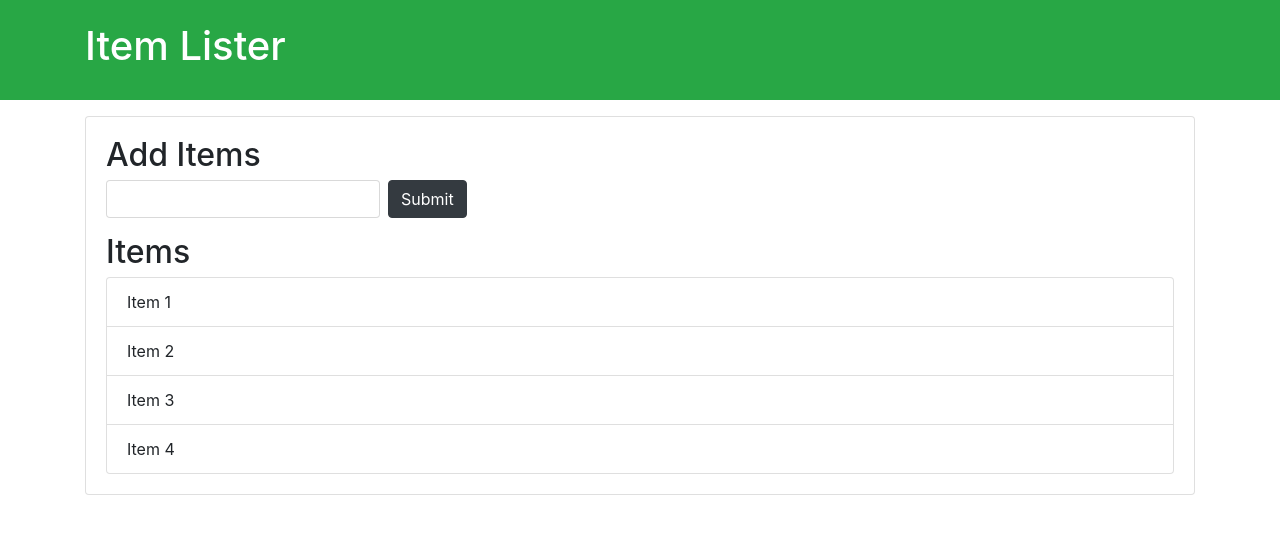
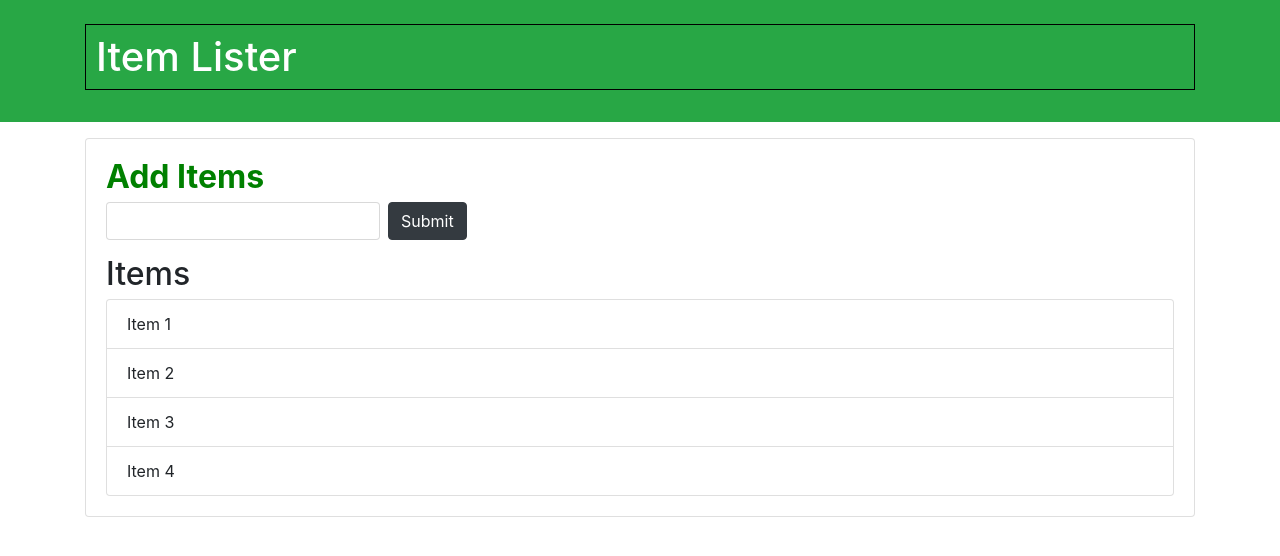
Before and after one commit to vickypoonia020/firstsharp_git_repo, a plain HTML site: page gitstart/index.html in a window 1280 px wide. Drawn offline with nearby package versions, Linux system fonts and the light colour scheme.

Commit message:
border and color change

```diff
--- a/gitstart/index.html
+++ b/gitstart/index.html
@@ -11,6 +11,12 @@
       crossorigin="anonymous"
     />
     <title>Item Lister</title>
+    <style>
+        #header-title {
+          border: 1px solid black;
+          padding: 10px;
+        }
+      </style>
   </head>
   <body>
     <header id="main-header" class="bg-success text-white p-4 mb-3">
@@ -20,9 +26,9 @@
         </h1>
       </div>
     </header>
-    <div class="container">
-      <div id="main" class="card card-body">
-        <h2 class="title">Add Items</h2>
+    <div class="container" >
+      <div id="main" class="card card-body" >
+        <h2 class="title" style="color: green; font-weight: bold;">Add Items</h2>
         <form class="form-inline mb-3">
           <input type="text" class="form-control mr-2" />
           <input type="submit" class="btn btn-dark" value="Submit" />
```
